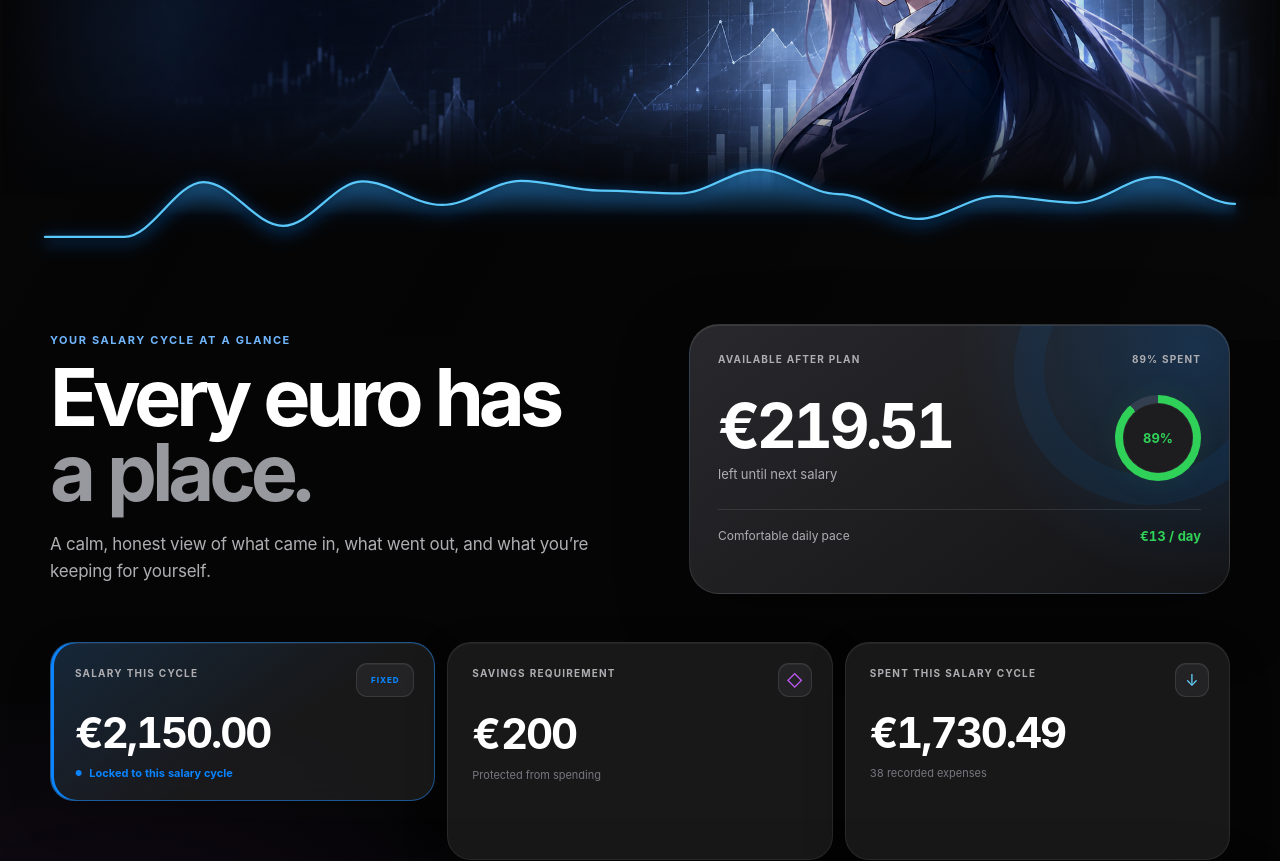
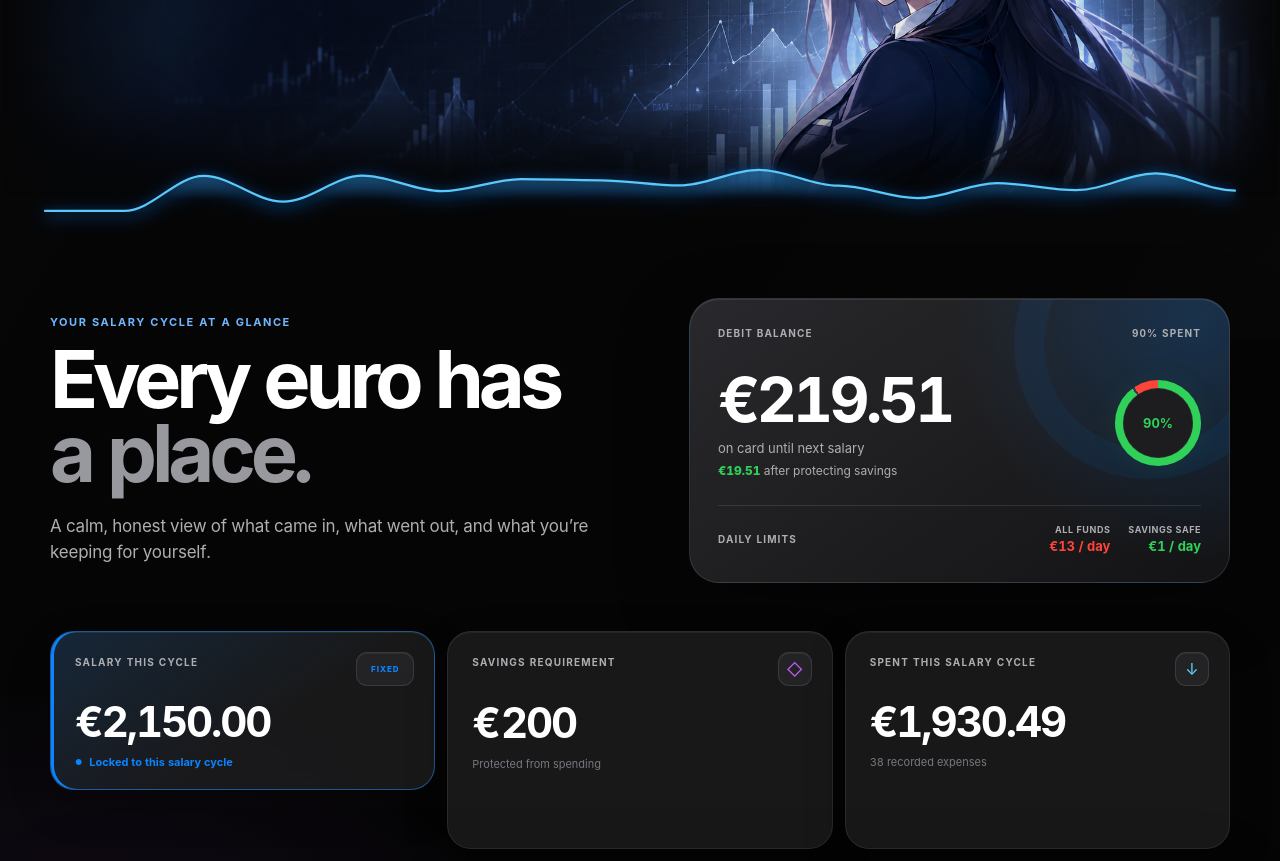
Before and after one commit to kbekulov/finance, a Next.js app: page / in a window 1280 px wide. Shown: the part 460-1321 px from the top of the page. Built offline with nearby package versions, Linux system fonts and the light colour scheme.

Commit message:
Separate cash and savings-safe limits

```diff
--- a/app/page.tsx
+++ b/app/page.tsx
@@ -82,10 +82,13 @@ const COPY = {
     headlineLead: "Every euro has",
     headlineEnd: "a place.",
     intro: "A calm, honest view of what came in, what went out, and what you’re keeping for yourself.",
-    available: "AVAILABLE AFTER PLAN",
+    available: "DEBIT BALANCE",
     spent: "SPENT",
-    left: "left until next salary",
-    pace: "Comfortable daily pace",
+    left: "on card until next salary",
+    afterSavings: "after protecting savings",
+    pace: "DAILY LIMITS",
+    allFunds: "All funds",
+    savingsSafe: "Savings safe",
     day: "/ day",
     salary: "SALARY THIS CYCLE",
     salaryLocked: "Locked to this salary cycle",
@@ -150,6 +153,7 @@ const COPY = {
     monthlyPlanLabel: "Salary cycle plan balance",
     monthlyTotalsLabel: "Salary cycle totals",
     budgetUsed: "{percent}% of spending budget used",
+    salaryAllocation: "{spent}% of salary spent; {savings}% reserved for savings",
     noSpendingBudget: "NO SPENDING BUDGET",
     savingsEuroLabel: "Monthly savings requirement in euros",
   },
@@ -158,10 +162,13 @@ const COPY = {
     headlineLead: "У каждого евро",
     headlineEnd: "своё место.",
     intro: "Спокойный и честный взгляд на доходы, расходы и деньги, которые вы сохраняете для себя.",
-    available: "ДОСТУПНО ПОСЛЕ ПЛАНА",
+    available: "БАЛАНС ДЕБЕТОВОЙ КАРТЫ",
     spent: "ПОТРАЧЕНО",
-    left: "до следующей зарплаты",
-    pace: "Комфортный дневной лимит",
+    left: "на карте до следующей зарплаты",
+    afterSavings: "после защиты накоплений",
+    pace: "ДНЕВНЫЕ ЛИМИТЫ",
+    allFunds: "Все средства",
+    savingsSafe: "Сохранить накопления",
     day: "/ день",
     salary: "ДОХОД В ЭТОМ ЦИКЛЕ",
     salaryLocked: "Зафиксировано для этого цикла зарплаты",
@@ -226,6 +233,7 @@ const COPY = {
     monthlyPlanLabel: "Баланс цикла зарплаты",
     monthlyTotalsLabel: "Итоги цикла зарплаты",
     budgetUsed: "Использовано {percent}% бюджета на расходы",
+    salaryAllocation: "Потрачено {spent}% зарплаты; {savings}% отведено на накопления",
     noSpendingBudget: "НЕТ БЮДЖЕТА НА РАСХОДЫ",
     savingsEuroLabel: "Цель ежемесячных накоплений в евро",
   },
@@ -499,10 +507,13 @@ export default function Home() {
   const outstandingCreditTotal = sumExpenses(outstandingCreditExpenses);
   const salary = safeMoney(data.salary);
   const savings = safeMoney(data.savingsGoal);
-  const spendable = roundMoney(Math.max(salary - savings, 0));
-  const remaining = roundMoney(salary - savings - spent);
-  const usedPercent = spendable > 0 ? (spent / spendable) * 100 : spent > 0 ? null : 0;
-  const visualPercent = usedPercent === null ? 100 : Math.min(usedPercent, 100);
+  const cashRemaining = roundMoney(salary - spent);
+  const safeRemaining = roundMoney(cashRemaining - savings);
+  const spentPercent = salary > 0 ? (spent / salary) * 100 : spent > 0 ? null : 0;
+  const visualSpentPercent = spentPercent === null ? 100 : Math.min(spentPercent, 100);
+  const savingsPercent = salary > 0 ? Math.min((savings / salary) * 100, 100) : savings > 0 ? 100 : 0;
+  const savingsStartDegrees = (100 - savingsPercent) * 3.6;
+  const spentEndDegrees = Math.min(visualSpentPercent * 3.6, savingsStartDegrees);
   const [year, month] = selectedMonth.month.split("-").map(Number);
   const { start: cycleStart, end: cycleEnd } = salaryCycleDates(selectedMonth.month);
   const todayKey = todayInVilnius();
@@ -514,8 +525,9 @@ export default function Home() {
     Math.max(inclusiveDayCount(cycleStart, markerDate), 1),
     totalCycleDays,
   );
-  const dailyPace =
-    Math.max(remaining, 0) / Math.max(totalCycleDays - elapsedCycleDays, 1);
+  const daysRemaining = Math.max(totalCycleDays - elapsedCycleDays, 1);
+  const allFundsDailyPace = Math.max(cashRemaining, 0) / daysRemaining;
+  const savingsSafeDailyPace = Math.max(safeRemaining, 0) / daysRemaining;
   const locale = language === "ru" ? "ru-RU" : "en-GB";
   const euro = useMemo(
     () => new Intl.NumberFormat(locale, {
@@ -929,33 +941,49 @@ export default function Home() {
             <div className="balance-topline">
               <span>{copy.available}</span>
               <span>
-                {usedPercent === null
+                {spentPercent === null
                   ? copy.noSpendingBudget
-                  : `${Math.round(usedPercent)}% ${copy.spent}`}
+                  : `${Math.round(spentPercent)}% ${copy.spent}`}
               </span>
             </div>
             <div className="balance-main">
               <div>
-                <strong>{euro.format(remaining)}</strong>
+                <strong>{euro.format(cashRemaining)}</strong>
                 <span className="balance-caption">{copy.left}</span>
+                <span className="balance-safe-caption">
+                  <b>{euro.format(safeRemaining)}</b> {copy.afterSavings}
+                </span>
               </div>
               <div
                 className="progress-ring"
-                style={{ "--progress": `${visualPercent * 3.6}deg` } as React.CSSProperties}
+                style={{
+                  "--spent-end": `${spentEndDegrees}deg`,
+                  "--savings-start": `${savingsStartDegrees}deg`,
+                } as React.CSSProperties}
                 aria-label={
-                  usedPercent === null
+                  spentPercent === null
                     ? copy.noSpendingBudget
-                    : fillTemplate(copy.budgetUsed, {
-                        percent: Math.round(usedPercent),
+                    : fillTemplate(copy.salaryAllocation, {
+                        spent: Math.round(spentPercent),
+                        savings: Math.round(savingsPercent),
                       })
                 }
               >
-                <span>{usedPercent === null ? "!" : `${Math.round(usedPercent)}%`}</span>
+                <span>{spentPercent === null ? "!" : `${Math.round(spentPercent)}%`}</span>
               </div>
             </div>
             <div className="pace-row">
-              <span>{copy.pace}</span>
-              <strong>{compactEuro.format(dailyPace)} {copy.day}</strong>
+              <span className="pace-heading">{copy.pace}</span>
+              <div className="pace-values">
+                <span className="pace-limit pace-limit-all">
+                  <small>{copy.allFunds}</small>
+                  <strong>{compactEuro.format(allFundsDailyPace)} {copy.day}</strong>
+                </span>
+                <span className="pace-limit pace-limit-safe">
+                  <small>{copy.savingsSafe}</small>
+                  <strong>{compactEuro.format(savingsSafeDailyPace)} {copy.day}</strong>
+                </span>
+              </div>
             </div>
           </div>
         </section>
--- a/data/finance-history.json
+++ b/data/finance-history.json
@@ -17,8 +17,8 @@
       },
       "currency": "EUR",
       "timezone": "Europe/Vilnius",
-      "updatedAt": "2026-07-25",
-      "revision": 23,
+      "updatedAt": "2026-07-26",
+      "revision": 24,
       "salary": 2150,
       "savingsGoal": 200,
       "expenses": [
@@ -324,7 +324,7 @@
         },
         {
           "id": "2026-07-balance-backfill-takeaway-001",
-          "amount": 29.05,
+          "amount": 39.05,
           "note": "Takeaway",
           "noteTranslations": {
             "en": "Takeaway",
@@ -339,7 +339,7 @@
         },
         {
           "id": "2026-07-balance-backfill-drinks-001",
-          "amount": 28.5,
+          "amount": 38.5,
           "note": "Drinks",
           "noteTranslations": {
             "en": "Drinks",
@@ -354,7 +354,7 @@
         },
         {
           "id": "2026-07-balance-backfill-groceries-005",
-          "amount": 51.41,
+          "amount": 61.41,
           "note": "Groceries",
           "noteTranslations": {
             "en": "Groceries",
@@ -369,7 +369,7 @@
         },
         {
           "id": "2026-07-balance-backfill-personal-001",
-          "amount": 45.5,
+          "amount": 55.5,
           "note": "Personal purchase",
           "noteTranslations": {
             "en": "Personal purchase",
@@ -384,7 +384,7 @@
         },
         {
           "id": "2026-07-balance-backfill-taxi-003",
-          "amount": 17.6,
+          "amount": 27.6,
           "note": "Taxi",
           "noteTranslations": {
             "en": "Taxi",
@@ -399,7 +399,7 @@
         },
         {
           "id": "2026-07-balance-backfill-restaurant-002",
-          "amount": 36.8,
+          "amount": 46.8,
           "note": "Restaurant",
           "noteTranslations": {
             "en": "Restaurant",
@@ -414,7 +414,7 @@
         },
         {
           "id": "2026-07-balance-backfill-cinema-001",
-          "amount": 24,
+          "amount": 34,
           "note": "Cinema",
           "noteTranslations": {
             "en": "Cinema",
@@ -429,7 +429,7 @@
         },
         {
           "id": "2026-07-balance-backfill-groceries-004",
-          "amount": 57.26,
+          "amount": 67.26,
           "note": "Groceries",
           "noteTranslations": {
             "en": "Groceries",
@@ -444,7 +444,7 @@
         },
         {
           "id": "2026-07-balance-backfill-electronics-001",
-          "amount": 69.99,
+          "amount": 79.99,
           "note": "Electronics accessory",
           "noteTranslations": {
             "en": "Electronics accessory",
@@ -459,7 +459,7 @@
         },
         {
           "id": "2026-07-balance-backfill-late-food-001",
-          "amount": 19.75,
+          "amount": 29.75,
           "note": "Late-night food",
           "noteTranslations": {
             "en": "Late-night food",
@@ -474,7 +474,7 @@
         },
         {
           "id": "2026-07-balance-backfill-night-out-001",
-          "amount": 58,
+          "amount": 68,
           "note": "Night out",
           "noteTranslations": {
             "en": "Night out",
@@ -489,7 +489,7 @@
         },
         {
           "id": "2026-07-balance-backfill-groceries-003",
-          "amount": 49.33,
+          "amount": 59.33,
           "note": "Groceries",
           "noteTranslations": {
             "en": "Groceries",
@@ -504,7 +504,7 @@
         },
         {
           "id": "2026-07-balance-backfill-taxi-002",
-          "amount": 12.4,
+          "amount": 22.4,
           "note": "Taxi",
           "noteTranslations": {
             "en": "Taxi",
@@ -519,7 +519,7 @@
         },
         {
           "id": "2026-07-balance-backfill-clothing-001",
-          "amount": 74.9,
+          "amount": 84.9,
           "note": "Clothing",
           "noteTranslations": {
             "en": "Clothing",
@@ -534,7 +534,7 @@
         },
         {
           "id": "2026-07-balance-backfill-restaurant-001",
-          "amount": 42.6,
+          "amount": 52.6,
           "note": "Restaurant",
           "noteTranslations": {
             "en": "Restaurant",
@@ -549,7 +549,7 @@
         },
         {
           "id": "2026-07-balance-backfill-coffee-001",
-          "amount": 11.85,
+          "amount": 21.85,
           "note": "Coffee and snacks",
           "noteTranslations": {
             "en": "Coffee and snacks",
@@ -564,7 +564,7 @@
         },
         {
           "id": "2026-07-balance-backfill-groceries-002",
-          "amount": 62.17,
+          "amount": 72.17,
           "note": "Groceries",
           "noteTranslations": {
             "en": "Groceries",
@@ -579,7 +579,7 @@
         },
         {
           "id": "2026-07-balance-backfill-taxi-001",
-          "amount": 14.7,
+          "amount": 24.7,
           "note": "Taxi",
           "noteTranslations": {
             "en": "Taxi",
@@ -594,7 +594,7 @@
         },
         {
           "id": "2026-07-balance-backfill-lunch-001",
-          "amount": 18.4,
+          "amount": 28.4,
           "note": "Lunch",
           "noteTranslations": {
             "en": "Lunch",
@@ -609,7 +609,7 @@
         },
         {
           "id": "2026-07-balance-backfill-groceries-001",
-          "amount": 54.82,
+          "amount": 64.82,
           "note": "Groceries",
           "noteTranslations": {
             "en": "Groceries",
--- a/styles.css
+++ b/styles.css
@@ -908,7 +908,7 @@ main::before {
   width: calc(100% + 16px);
   height: 84px;
   min-height: 84px;
-  margin: -42px -8px 18px;
+  margin: -68px -8px 18px;
   overflow: hidden;
   filter: drop-shadow(0 4px 8px var(--chart-glow));
 }
@@ -1034,8 +1034,21 @@ h1 em {
   font-size: 13px;
 }
 
+.balance-safe-caption {
+  display: block;
+  margin-top: 7px;
+  color: var(--secondary);
+  font-size: 12px;
+}
+
+.balance-safe-caption b {
+  color: var(--green);
+  font-weight: 760;
+}
+
 .progress-ring {
-  --progress: 0deg;
+  --spent-end: 0deg;
+  --savings-start: 360deg;
   position: relative;
   display: grid;
   flex: 0 0 auto;
@@ -1043,7 +1056,11 @@ h1 em {
   height: 86px;
   place-items: center;
   border-radius: 50%;
-  background: conic-gradient(var(--green) var(--progress), rgba(118, 118, 128, 0.28) 0);
+  background: conic-gradient(
+    var(--green) 0 var(--spent-end),
+    rgba(118, 118, 128, 0.28) var(--spent-end) var(--savings-start),
+    var(--red) var(--savings-start) 360deg
+  );
   box-shadow: 0 0 30px rgba(48, 209, 88, 0.08);
 }
 
@@ -1072,10 +1089,43 @@ h1 em {
   font-size: 12px;
 }
 
-.pace-row strong {
-  color: var(--green);
+.pace-heading {
+  font-size: 10px;
+  font-weight: 720;
+  letter-spacing: 0.11em;
+}
+
+.pace-values {
+  display: flex;
+  gap: 18px;
+  align-items: flex-end;
+}
+
+.pace-limit {
+  display: grid;
+  gap: 3px;
+  text-align: right;
+}
+
+.pace-limit small {
+  color: var(--secondary);
+  font-size: 9px;
+  font-weight: 650;
+  letter-spacing: 0.06em;
+  text-transform: uppercase;
+}
+
+.pace-limit strong {
   font-size: 13px;
   font-weight: 700;
+}
+
+.pace-limit-all strong {
+  color: var(--red);
+}
+
+.pace-limit-safe strong {
+  color: var(--green);
 }
 
 /* Summary and category cards */
@@ -2076,7 +2126,7 @@ footer p {
   .daily-expense-chart {
     height: 84px;
     min-height: 84px;
-    margin-top: -34px;
+    margin-top: -50px;
     margin-bottom: 12px;
   }
 
@@ -2116,6 +2166,20 @@ footer p {
 
   .balance-main {
     padding: 26px 0 23px;
+  }
+
+  .pace-row {
+    align-items: flex-start;
+    flex-direction: column;
+  }
+
+  .pace-values {
+    width: 100%;
+    justify-content: space-between;
+  }
+
+  .pace-limit:first-child {
+    text-align: left;
   }
 
   .balance-main strong {
```
Also changed, not shown: index.html (+18 -5 lines), script.js (+35 -18 lines), 2 other files (tests, documents, lock files or other folders).
